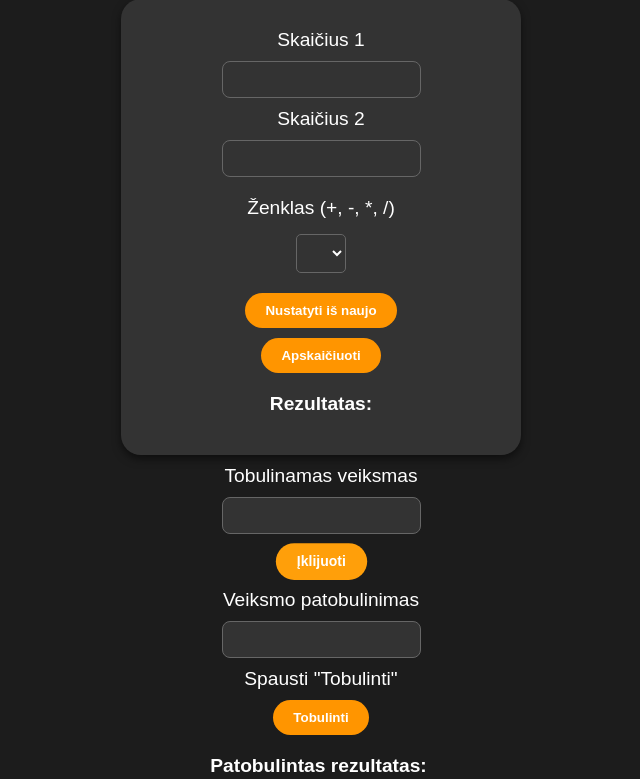
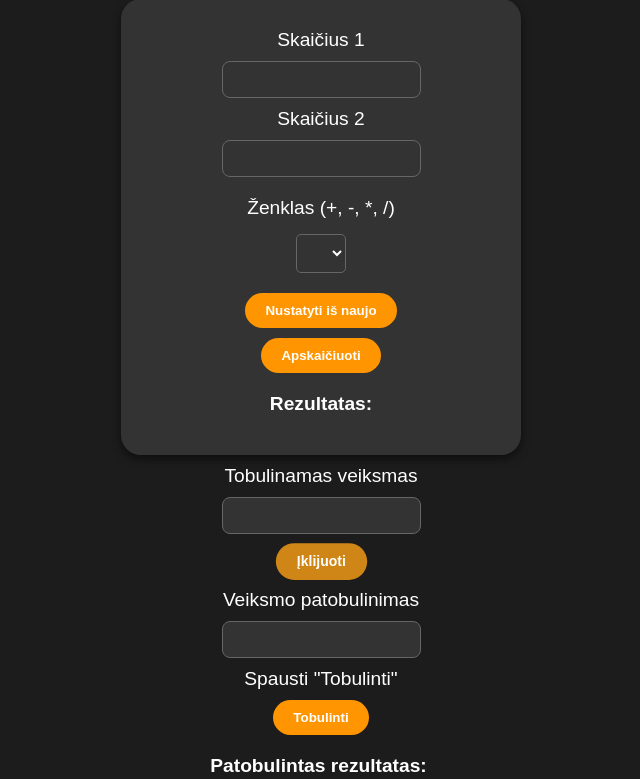
Before and after one commit to BenasBern/Programavimo-kalbos, a Flask app: page / in a window 1280 px wide, with the pointer over the restyled element. Shown: the part 99-878 px from the top of the page, without its empty margins (319-959 px from the left). Run offline with Flask 3, Linux system fonts and the light colour scheme.

Commit message:
Update index.html
Spalvų pokyčiai

```diff
--- a/templates/index.html
+++ b/templates/index.html
@@ -67,7 +67,7 @@
         .input-block button:hover,
         .input-block input[type="reset"]:hover,
         .input-block input[type="submit"]:hover {
-            background-color: #ff9f0a; /* Lighter orange on hover */
+            background-color: #d08617; /* Lighter orange on hover */
             transform: scale(1.05); /* Slight increase in size on hover */
         }
 
@@ -138,7 +138,7 @@
             transition: background-color 0.2s, transform 0.2s;
         }
         button:hover {
-            background-color: #ff9f0a; /* Lighter orange on hover */
+            background-color: #d08617; /* Lighter orange on hover */
             transform: scale(1.05);
         }
     </style>
```
